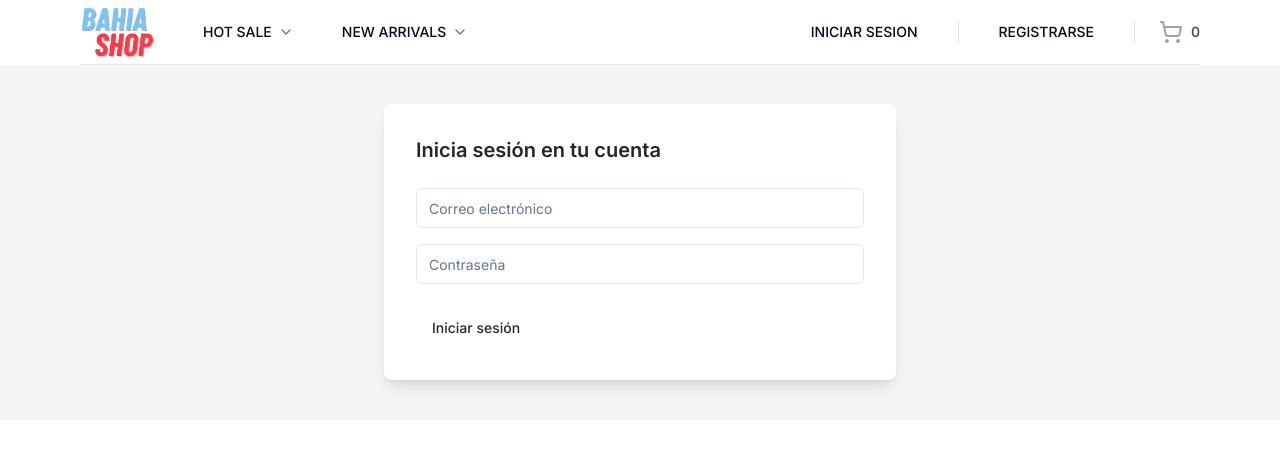
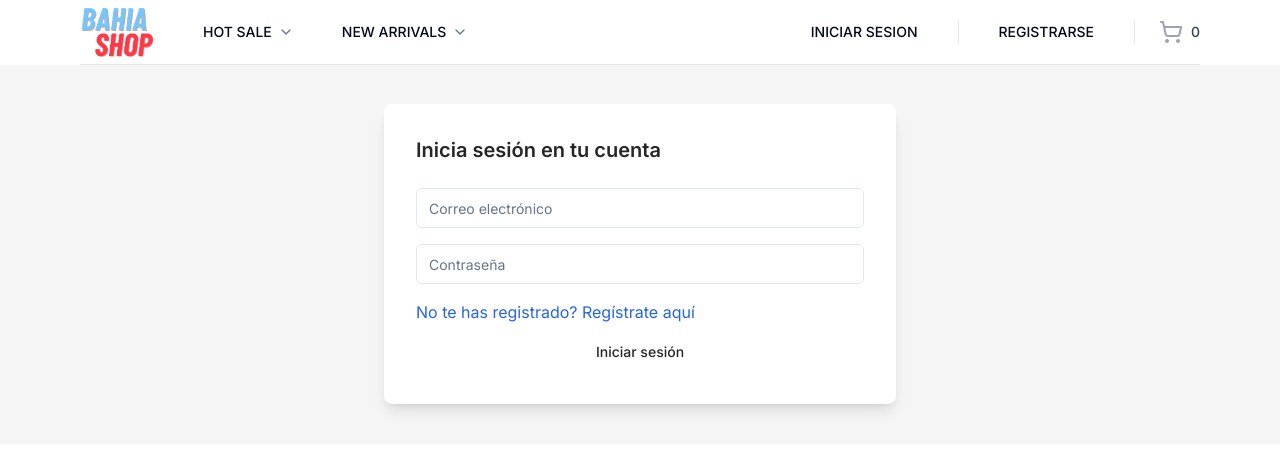
Before and after one commit to santiMercado0694/ProyectoIaw2024, a Next.js app in the folder bahiashop/: page /SignIn in a window 1280 px wide. Shown: the top 458 px of the page. Built offline with nearby package versions, Linux system fonts and the light colour scheme.

Commit message:
agregue link en sign in para redireccionar a sign up

```diff
--- a/bahiashop/src/app/(auth)/SignIn/page.tsx
+++ b/bahiashop/src/app/(auth)/SignIn/page.tsx
@@ -1,6 +1,6 @@
 "use client"
-
-import { Button} from "../../../components/ui/button";
+import Link from "next/link";
+import { Button } from "../../../components/ui/button";
 import { Input } from "../../../components/ui/input";
 import { useState } from "react";
 
@@ -37,11 +37,15 @@ export default function Signin(): JSX.Element {
                     placeholder="Contraseña"
                     value={password}
                     onChange={(e) => setPassword(e.target.value)}
-                      className="mb-6"
+                    className="mb-4"
                   />
+                  <Link href="/SignUp" className="text-blue-600 mb-2 block">
+                    No te has registrado? Regístrate aquí
+                  </Link>
                   <Button
                     variant="ghost"
                     onClick={handleLogin}
+                    className="w-full"
                   >
                     Iniciar sesión
                   </Button>
--- a/bahiashop/src/app/(auth)/SignUp/page.tsx
+++ b/bahiashop/src/app/(auth)/SignUp/page.tsx
@@ -20,7 +20,7 @@ export default function Signup(): JSX.Element {
 
   return (
     <section className="h-full bg-neutral-100 dark:bg-neutral-700">
-      <div className="container h-full p-10">
+       <div className="container h-full p-10">
         <div className="flex h-full items-center justify-center text-neutral-800 dark:text-neutral-200">
           <div className="w-full max-w-lg">
             <div className="block rounded-lg bg-white shadow-lg dark:bg-neutral-800">
```
Lines whose indentation alone changed are shown as unchanged.
